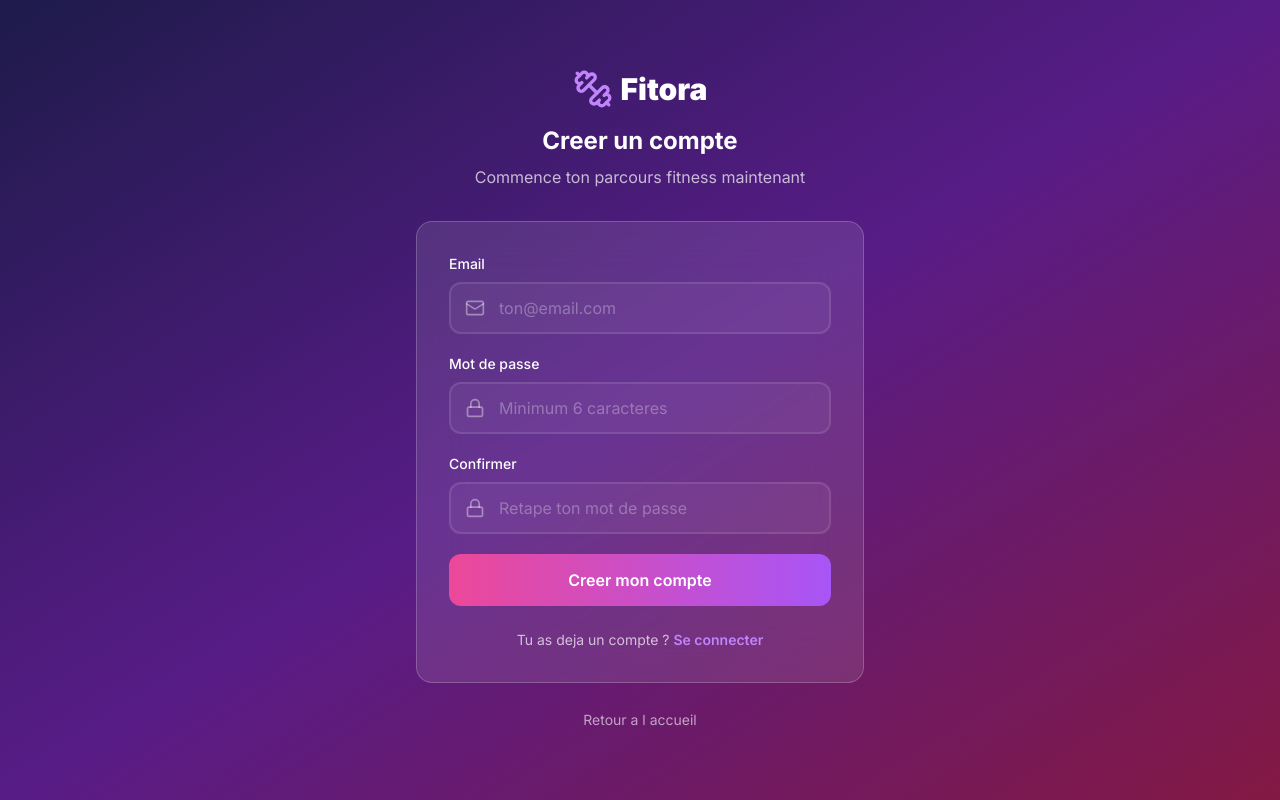
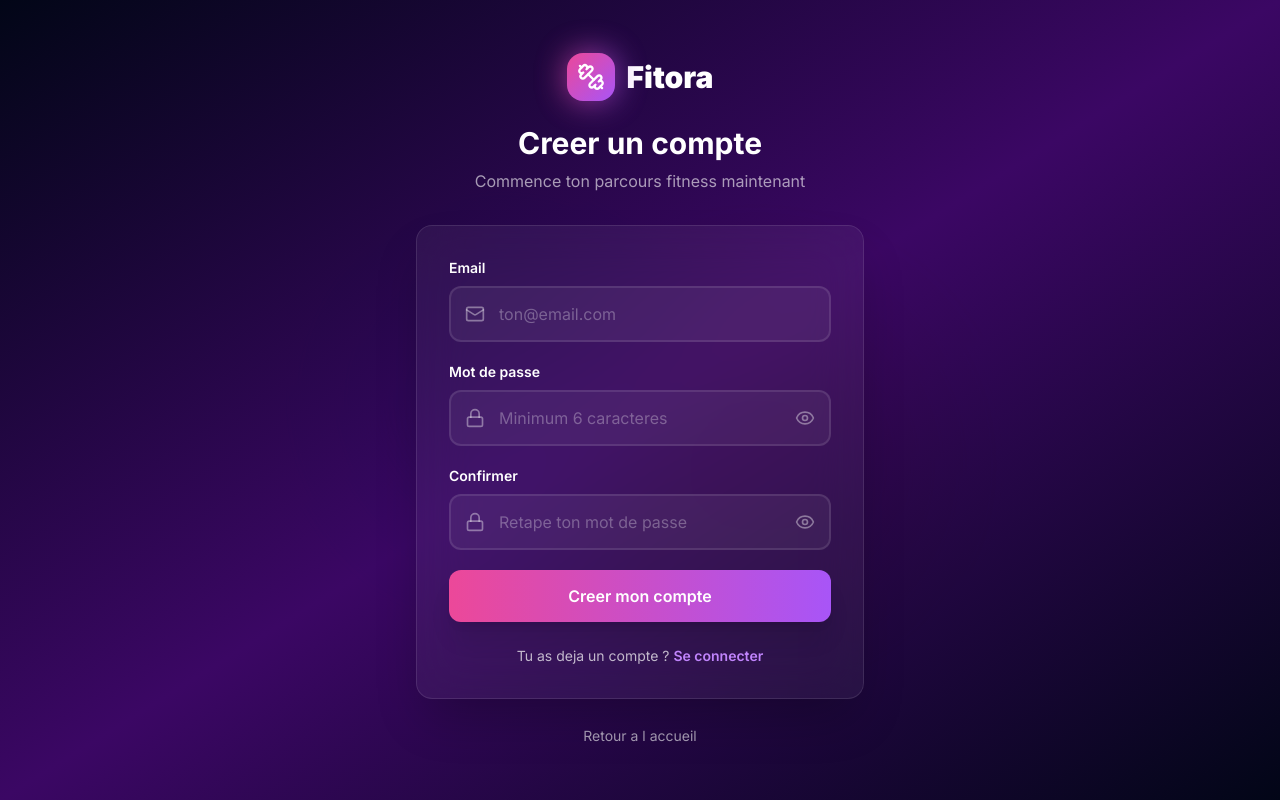
Before and after one commit to CryptoDragonn/fitora-saas, a Next.js app: page /signup in a window 1280 px wide. Built offline with nearby package versions, Linux system fonts and the light colour scheme; no server answers.

Commit message:
Fix: landing page accessible + boutons retour fonctionnels

```diff
--- a/app/login/page.tsx
+++ b/app/login/page.tsx
@@ -25,7 +25,6 @@ export default function LoginPage() {
     }
 
     try {
-      // Connexion
       const { data: authData, error: signInError } = await supabase.auth.signInWithPassword({
         email: email.trim(),
         password: password
@@ -35,14 +34,12 @@ export default function LoginPage() {
         throw signInError
       }
 
-      // Vérifier le profil
       const { data: profile } = await supabase
         .from('user_profiles')
         .select('onboarding_completed')
         .eq('user_id', authData.user.id)
         .single()
 
-      // Redirection
       if (profile?.onboarding_completed) {
         window.location.href = '/dashboard'
       } else {
@@ -65,7 +62,7 @@ export default function LoginPage() {
   }
 
   return (
-    <div className="min-h-screen bg-gradient-to-br from-slate-950 via-purple-950 to-slate-950 flex items-center justify-center p-4 relative overflow-hidden">
+    <div className="min-h-screen min-h-[100dvh] bg-gradient-to-br from-slate-950 via-purple-950 to-slate-950 flex items-center justify-center p-4 relative overflow-hidden">
 
       {/* Animated background */}
       <div className="absolute inset-0">
@@ -77,7 +74,10 @@ export default function LoginPage() {
 
         {/* Logo */}
         <div className="text-center mb-8">
-          <div className="inline-flex items-center gap-3 mb-6">
+          <div
+            className="inline-flex items-center gap-3 mb-6 cursor-pointer hover:scale-105 transition-transform"
+            onClick={() => window.location.href = '/'}
+          >
             <div className="relative">
               <div className="absolute inset-0 bg-gradient-to-r from-pink-500 to-purple-500 rounded-2xl blur-lg opacity-75"></div>
               <div className="relative w-12 h-12 bg-gradient-to-br from-pink-500 to-purple-500 rounded-2xl flex items-center justify-center">
@@ -188,7 +188,7 @@ export default function LoginPage() {
         {/* Back home */}
         <div className="text-center mt-6">
           <button
-            onClick={() => router.push('/')}
+            onClick={() => window.location.href = '/'}
             className="text-white/50 hover:text-white/80 text-sm transition-colors"
           >
             ← Retour a l accueil
@@ -210,10 +210,6 @@ export default function LoginPage() {
         .animation-delay-2000 {
           animation-delay: 2s;
         }
-          .safe-top {
-  height: env(safe-area-inset-top);
-  background: transparent;
-}
       `}</style>
     </div>
   )
--- a/app/signup/page.tsx
+++ b/app/signup/page.tsx
@@ -3,7 +3,7 @@
 import { useState } from 'react'
 import { useRouter } from 'next/navigation'
 import { supabase } from '@/lib/supabase'
-import { Dumbbell, Mail, Lock, Loader2, AlertCircle, Check } from 'lucide-react'
+import { Dumbbell, Mail, Lock, Loader2, AlertCircle, Check, Eye, EyeOff } from 'lucide-react'
 
 export default function SignupPage() {
   const router = useRouter()
@@ -13,6 +13,8 @@ export default function SignupPage() {
   const [loading, setLoading] = useState(false)
   const [error, setError] = useState('')
   const [success, setSuccess] = useState(false)
+  const [showPassword, setShowPassword] = useState(false)
+  const [showConfirmPassword, setShowConfirmPassword] = useState(false)
 
   const handleSignup = async (e: React.FormEvent) => {
     e.preventDefault()
@@ -68,7 +70,7 @@ export default function SignupPage() {
 
   if (success) {
     return (
-      <div className="min-h-screen bg-gradient-to-br from-indigo-950 via-purple-900 to-pink-900 flex items-center justify-center p-4">
+      <div className="min-h-screen min-h-[100dvh] bg-gradient-to-br from-slate-950 via-purple-950 to-slate-950 flex items-center justify-center p-4">
         <div className="bg-white/10 backdrop-blur-xl rounded-2xl p-8 max-w-md w-full border border-white/20 text-center">
           <div className="w-16 h-16 bg-green-500 rounded-full flex items-center justify-center mx-auto mb-4">
             <Check className="w-8 h-8 text-white" />
@@ -82,26 +84,41 @@ export default function SignupPage() {
   }
 
   return (
-    <div className="min-h-screen bg-gradient-to-br from-indigo-950 via-purple-900 to-pink-900 flex items-center justify-center p-4">
-      <div className="w-full max-w-md">
+    <div className="min-h-screen min-h-[100dvh] bg-gradient-to-br from-slate-950 via-purple-950 to-slate-950 flex items-center justify-center p-4 relative overflow-hidden">
+
+      {/* Animated background */}
+      <div className="absolute inset-0">
+        <div className="absolute top-1/4 left-1/4 w-96 h-96 bg-purple-500 rounded-full mix-blend-multiply filter blur-3xl opacity-20 animate-blob"></div>
+        <div className="absolute top-1/3 right-1/4 w-96 h-96 bg-pink-500 rounded-full mix-blend-multiply filter blur-3xl opacity-20 animate-blob animation-delay-2000"></div>
+      </div>
+
+      <div className="w-full max-w-md relative z-10">
 
         {/* Logo */}
         <div className="text-center mb-8">
-          <div className="inline-flex items-center gap-2 mb-4">
-            <Dumbbell className="w-10 h-10 text-purple-400" />
+          <div
+            className="inline-flex items-center gap-3 mb-6 cursor-pointer hover:scale-105 transition-transform"
+            onClick={() => window.location.href = '/'}
+          >
+            <div className="relative">
+              <div className="absolute inset-0 bg-gradient-to-r from-pink-500 to-purple-500 rounded-2xl blur-lg opacity-75"></div>
+              <div className="relative w-12 h-12 bg-gradient-to-br from-pink-500 to-purple-500 rounded-2xl flex items-center justify-center">
+                <Dumbbell className="w-7 h-7 text-white" />
+              </div>
+            </div>
             <span className="text-3xl font-black text-white">Fitora</span>
           </div>
-          <h1 className="text-2xl font-bold text-white mb-2">Creer un compte</h1>
-          <p className="text-white/70">Commence ton parcours fitness maintenant</p>
+          <h1 className="text-3xl font-bold text-white mb-2">Creer un compte</h1>
+          <p className="text-white/60">Commence ton parcours fitness maintenant</p>
         </div>
 
         {/* Form */}
-        <div className="bg-white/10 backdrop-blur-xl rounded-2xl p-8 border border-white/20">
+        <div className="bg-white/5 backdrop-blur-xl rounded-2xl p-8 border border-white/10 shadow-2xl">
           <form onSubmit={handleSignup} className="space-y-5">
 
             {/* Email */}
             <div>
-              <label className="block text-white font-medium mb-2 text-sm">Email</label>
+              <label className="block text-white font-semibold mb-2 text-sm">Email</label>
               <div className="relative">
                 <Mail className="absolute left-4 top-1/2 -translate-y-1/2 w-5 h-5 text-white/40" />
                 <input
@@ -109,7 +126,7 @@ export default function SignupPage() {
                   value={email}
                   onChange={(e) => setEmail(e.target.value)}
                   placeholder="ton@email.com"
-                  className="w-full bg-white/5 border-2 border-white/10 focus:border-purple-500 rounded-xl pl-12 pr-4 py-3 text-white placeholder-white/30 outline-none transition-all"
+                  className="w-full bg-white/5 border-2 border-white/10 focus:border-purple-500 rounded-xl pl-12 pr-4 py-3.5 text-white placeholder-white/30 outline-none transition-all"
                   disabled={loading}
                 />
               </div>
@@ -117,33 +134,47 @@ export default function SignupPage() {
 
             {/* Password */}
             <div>
-              <label className="block text-white font-medium mb-2 text-sm">Mot de passe</label>
+              <label className="block text-white font-semibold mb-2 text-sm">Mot de passe</label>
               <div className="relative">
                 <Lock className="absolute left-4 top-1/2 -translate-y-1/2 w-5 h-5 text-white/40" />
                 <input
-                  type="password"
+                  type={showPassword ? 'text' : 'password'}
                   value={password}
                   onChange={(e) => setPassword(e.target.value)}
                   placeholder="Minimum 6 caracteres"
-                  className="w-full bg-white/5 border-2 border-white/10 focus:border-purple-500 rounded-xl pl-12 pr-4 py-3 text-white placeholder-white/30 outline-none transition-all"
+                  className="w-full bg-white/5 border-2 border-white/10 focus:border-purple-500 rounded-xl pl-12 pr-12 py-3.5 text-white placeholder-white/30 outline-none transition-all"
                   disabled={loading}
                 />
+                <button
+                  type="button"
+                  onClick={() => setShowPassword(!showPassword)}
+                  className="absolute right-4 top-1/2 -translate-y-1/2 text-white/40 hover:text-white/60 transition-colors"
+                >
+                  {showPassword ? <EyeOff className="w-5 h-5" /> : <Eye className="w-5 h-5" />}
+                </button>
               </div>
             </div>
 
             {/* Confirm Password */}
             <div>
-              <label className="block text-white font-medium mb-2 text-sm">Confirmer</label>
+              <label className="block text-white font-semibold mb-2 text-sm">Confirmer</label>
               <div className="relative">
                 <Lock className="absolute left-4 top-1/2 -translate-y-1/2 w-5 h-5 text-white/40" />
                 <input
-                  type="password"
+                  type={showConfirmPassword ? 'text' : 'password'}
                   value={confirmPassword}
                   onChange={(e) => setConfirmPassword(e.target.value)}
                   placeholder="Retape ton mot de passe"
-                  className="w-full bg-white/5 border-2 border-white/10 focus:border-purple-500 rounded-xl pl-12 pr-4 py-3 text-white placeholder-white/30 outline-none transition-all"
+                  className="w-full bg-white/5 border-2 border-white/10 focus:border-purple-500 rounded-xl pl-12 pr-12 py-3.5 text-white placeholder-white/30 outline-none transition-all"
                   disabled={loading}
                 />
+                <button
+                  type="button"
+                  onClick={() => setShowConfirmPassword(!showConfirmPassword)}
+                  className="absolute right-4 top-1/2 -translate-y-1/2 text-white/40 hover:text-white/60 transition-colors"
+                >
+                  {showConfirmPassword ? <EyeOff className="w-5 h-5" /> : <Eye className="w-5 h-5" />}
+                </button>
               </div>
             </div>
 
@@ -159,7 +190,7 @@ export default function SignupPage() {
             <button
               type="submit"
               disabled={loading}
-              className="w-full bg-gradient-to-r from-pink-500 to-purple-500 hover:from-pink-600 hover:to-purple-600 disabled:opacity-50 text-white font-semibold py-3.5 rounded-xl transition-all flex items-center justify-center gap-2"
+              className="w-full bg-gradient-to-r from-pink-500 to-purple-500 hover:from-pink-600 hover:to-purple-600 disabled:opacity-50 text-white font-semibold py-3.5 rounded-xl transition-all flex items-center justify-center gap-2 shadow-xl hover:shadow-purple-500/50"
             >
               {loading ? (
                 <>
@@ -187,13 +218,29 @@ export default function SignupPage() {
         {/* Back home */}
         <div className="text-center mt-6">
           <button
-            onClick={() => router.push('/')}
+            onClick={() => window.location.href = '/'}
             className="text-white/60 hover:text-white text-sm"
           >
             Retour a l accueil
           </button>
         </div>
       </div>
+
+      <style jsx>{`
+        @keyframes blob {
+          0%, 100% { transform: translate(0px, 0px) scale(1); }
+          33% { transform: translate(30px, -50px) scale(1.1); }
+          66% { transform: translate(-20px, 20px) scale(0.9); }
+        }
+
+        .animate-blob {
+          animation: blob 7s infinite;
+        }
+
+        .animation-delay-2000 {
+          animation-delay: 2s;
+        }
+      `}</style>
     </div>
   )
 }
```
Also changed, not shown: middleware.ts (+45 -4 lines).
